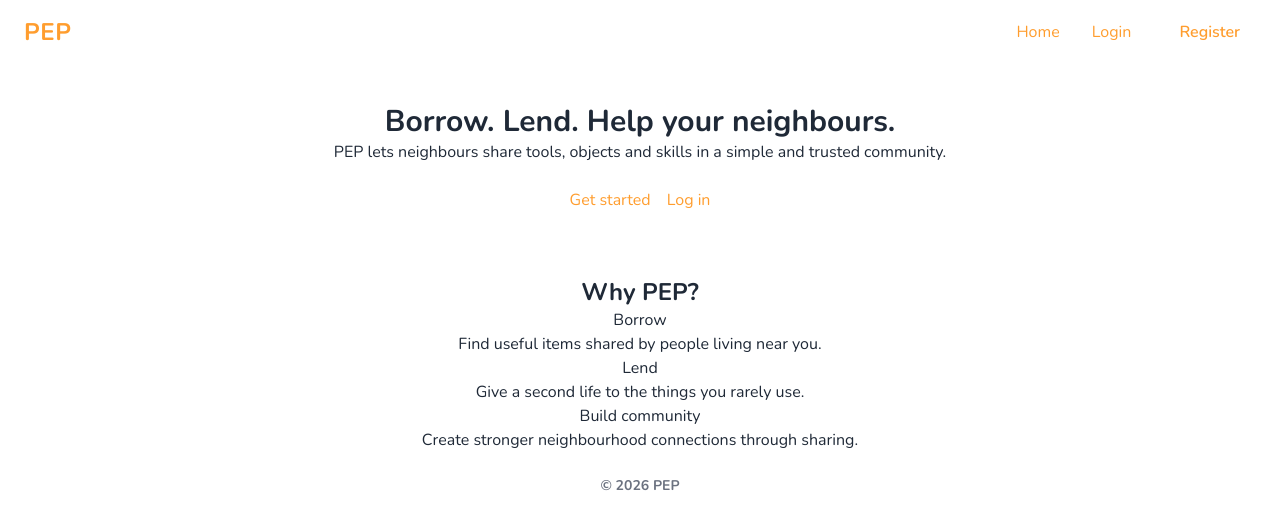
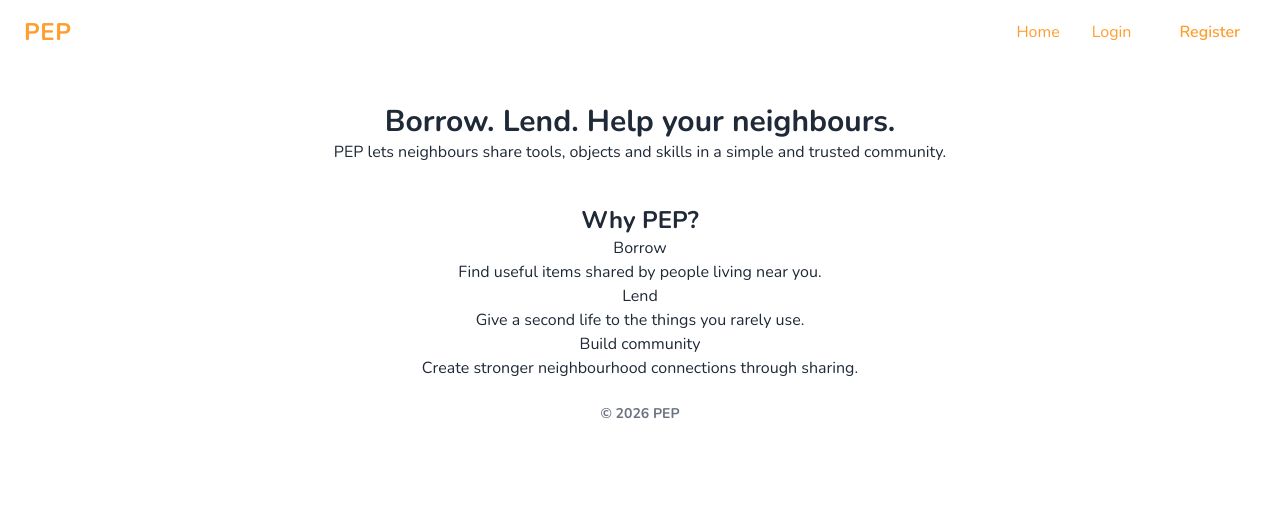
Before and after one commit to Tommfnr/Transcendence, an Angular app in the folder frontend/app/: page / in a window 1280 px wide. Shown: the top 530 px of the page. Built offline with nearby package versions, Linux system fonts and the light colour scheme.

Commit message:
fix: removed cta in home2

```diff
--- a/frontend/app/src/app/pages/home2/home2.html
+++ b/frontend/app/src/app/pages/home2/home2.html
@@ -13,17 +13,6 @@
 				in a simple and trusted community.
 			</p>
 
-			<div class="hero-actions my-6 flex gap-4 justify-center">
-
-				<a routerLink="/register" class="button text-primary">
-					Get started
-				</a>
-
-				<a routerLink="/login" class="button text-primary">
-					Log in
-				</a>
-
-			</div>
 
 		</div>
 
```
